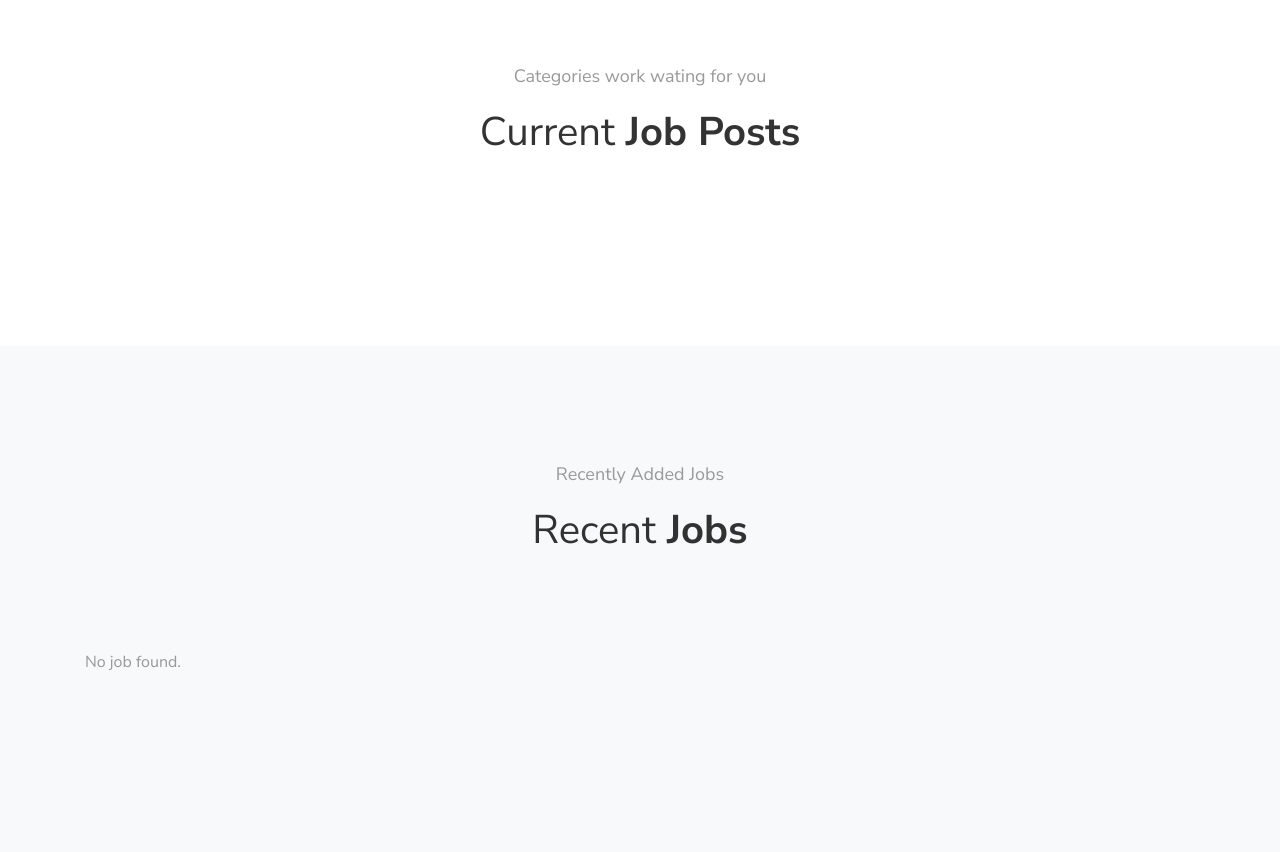
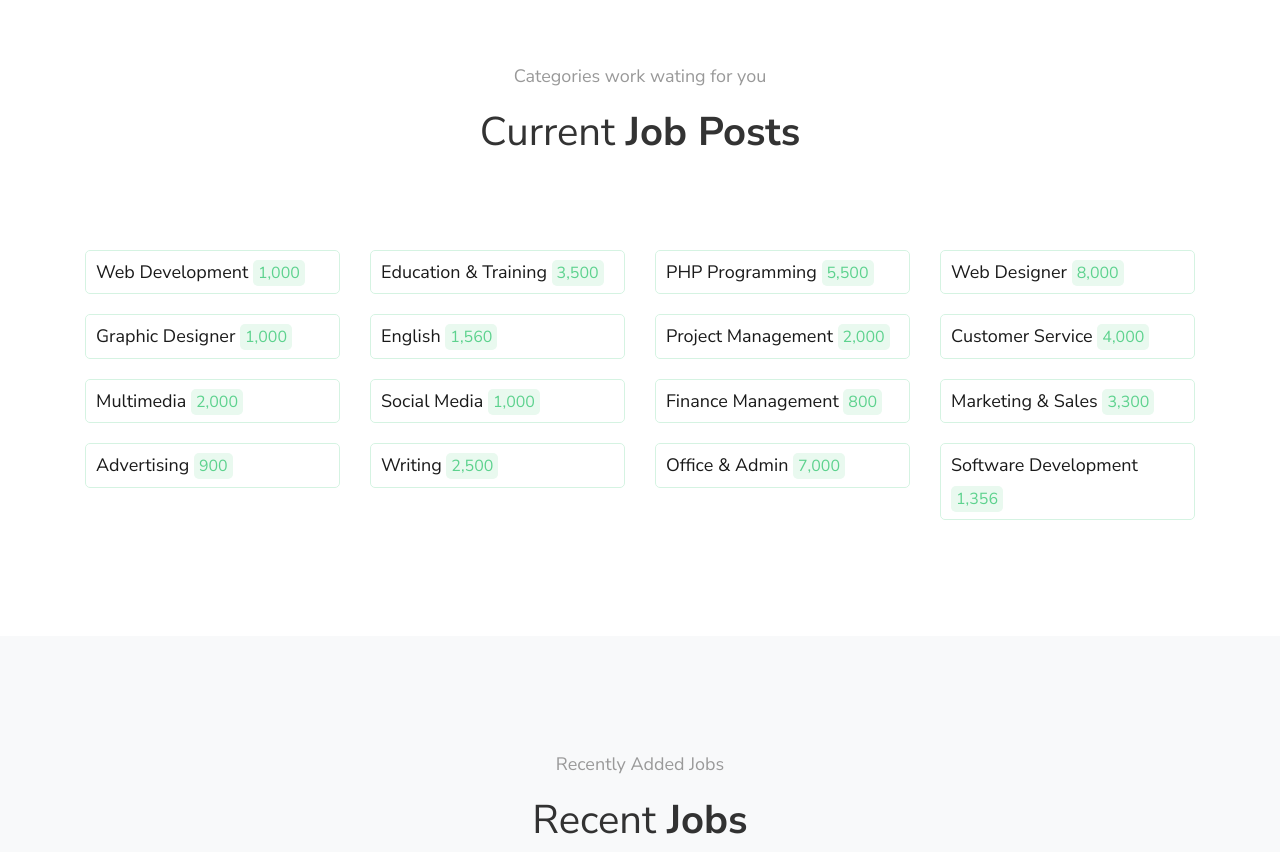
Before and after one commit to gurnitha/django-job-portal, a Django app: template templates/main/index.html in a window 1280 px wide. Shown: the part 1295-2147 px from the top of the page. Run offline with Django 3.2, Linux system fonts and the light colour scheme; the template is opened without the code that fills it, so the values that code supplies are empty; parts of the project's set-up code (start-up, migrations or seed data) failed here and were passed over; some libraries are stand-ins or nearby versions; some web fonts are replaced.

Commit message:
5.3 Retrieving number of jobs in each category and display them in home page

```diff
--- a/apps/main/views.py
+++ b/apps/main/views.py
@@ -13,6 +13,7 @@ from apps.job.models import Job, Category
 class HomeView(ListView):
 	model 				= Job
 	context_object_name = 'jobs'
+	print(context_object_name)
 	paginate_by 		= 3
 
 	# Filter job display with status published
@@ -26,6 +27,8 @@ class HomeView(ListView):
 		context = {
 			'categories':categories
 		}
+		# print(context)
 		return context
 
+
 	template_name = 'main/index.html'
--- a/templates/main/inc/recent_jobs.html
+++ b/templates/main/inc/recent_jobs.html
@@ -2,7 +2,9 @@
 
 <div class="row">
 	<!-- Recent job card -->
+
 	{% if jobs %}
+  {{jobs}}
 		{% for job in jobs  %}
 			<div class="col-md-12 ftco-animate">
         <div class="job-post-item bg-white p-4 d-block d-md-flex align-items-center">
@@ -50,7 +52,6 @@
             	<span class="icon-heart"></span>
             </a>
           </div>
-
         </div>
       </div>
 		{% endfor %}
--- a/templates/main/index.html
+++ b/templates/main/index.html
@@ -177,31 +177,48 @@
     <section class="ftco-section ftco-counter">
     	<div class="container">
 
-				<!-- job_categories_header -->
     		<div class="row justify-content-center mb-5 pb-3">
           <div class="col-md-7 heading-section text-center ftco-animate">
           	<span class="subheading">Categories work wating for you</span>
             <h2 class="mb-4"><span>Current</span> Job Posts</h2>
           </div>
         </div>
-				<!-- job_categories_header -->
 
-				<!-- job_categories -->
         <div class="row">
+        	<div class="col-md-3 ftco-animate">
+        		<ul class="category">
+        			<li><a href="#">Web Development <span class="number" data-number="1000">0</span></a></li>
+        			<li><a href="#">Graphic Designer <span class="number" data-number="1000">0</span></a></li>
+        			<li><a href="#">Multimedia <span class="number" data-number="2000">0</span></a></li>
+        			<li><a href="#">Advertising <span class="number" data-number="900">0</span></a></li>
+        		</ul>
+        	</div>
 
-		      {% for category in categories %}
-		      <div class="col-md-3 ftco-animate">
-		        <ul class="category">
-		          <li>
-		            <a href="#">{{ category.title }}
-		              <span class="number" data-number="1000">0</span>
-		            </a>
-		          </li>
-		        </ul>
-		      </div>
-		      {% endfor %}
+        	<div class="col-md-3 ftco-animate">
+        		<ul class="category">
+        			<li><a href="#">Education &amp; Training <span class="number" data-number="3500">0</span></a></li>
+        			<li><a href="#">English <span class="number" data-number="1560">0</span></a></li>
+        			<li><a href="#">Social Media <span class="number" data-number="1000">0</span></a></li>
+        			<li><a href="#">Writing <span class="number" data-number="2500">0</span></a></li>
+        		</ul>
+        	</div>
+        	<div class="col-md-3 ftco-animate">
+        		<ul class="category">
+        			<li><a href="#">PHP Programming <span class="number" data-number="5500">0</span></a></li>
+        			<li><a href="#">Project Management <span class="number" data-number="2000">0</span></a></li>
+        			<li><a href="#">Finance Management <span class="number" data-number="800">0</span></a></li>
+        			<li><a href="#">Office &amp; Admin <span class="number" data-number="7000">0</span></a></li>
+        		</ul>
+        	</div>
+        	<div class="col-md-3 ftco-animate">
+        		<ul class="category">
+        			<li><a href="#">Web Designer <span><span class="number" data-number="8000">0</span></span></a></li>
+        			<li><a href="#">Customer Service <span class="number" data-number="4000">0</span></a></li>
+        			<li><a href="#">Marketing &amp; Sales <span class="number" data-number="3300">0</span></a></li>
+        			<li><a href="#">Software Development <span class="number" data-number="1356">0</span></a></li>
+        		</ul>
+        	</div>
         </div>
-				<!-- job_categories -->
     	</div>
     </section>
 		<!-- RECENT JOBS -->
```
Also changed, not shown: README.md. Lines whose indentation alone changed are shown as unchanged.
